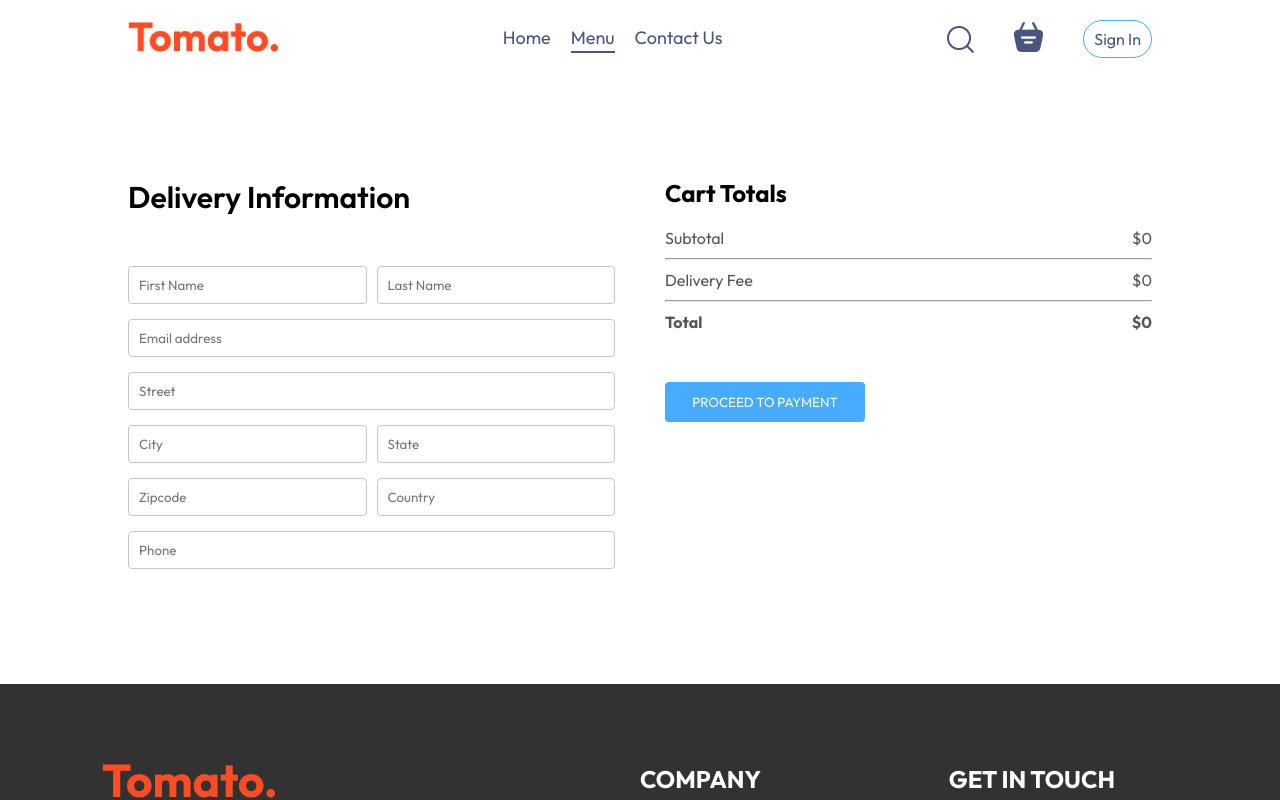
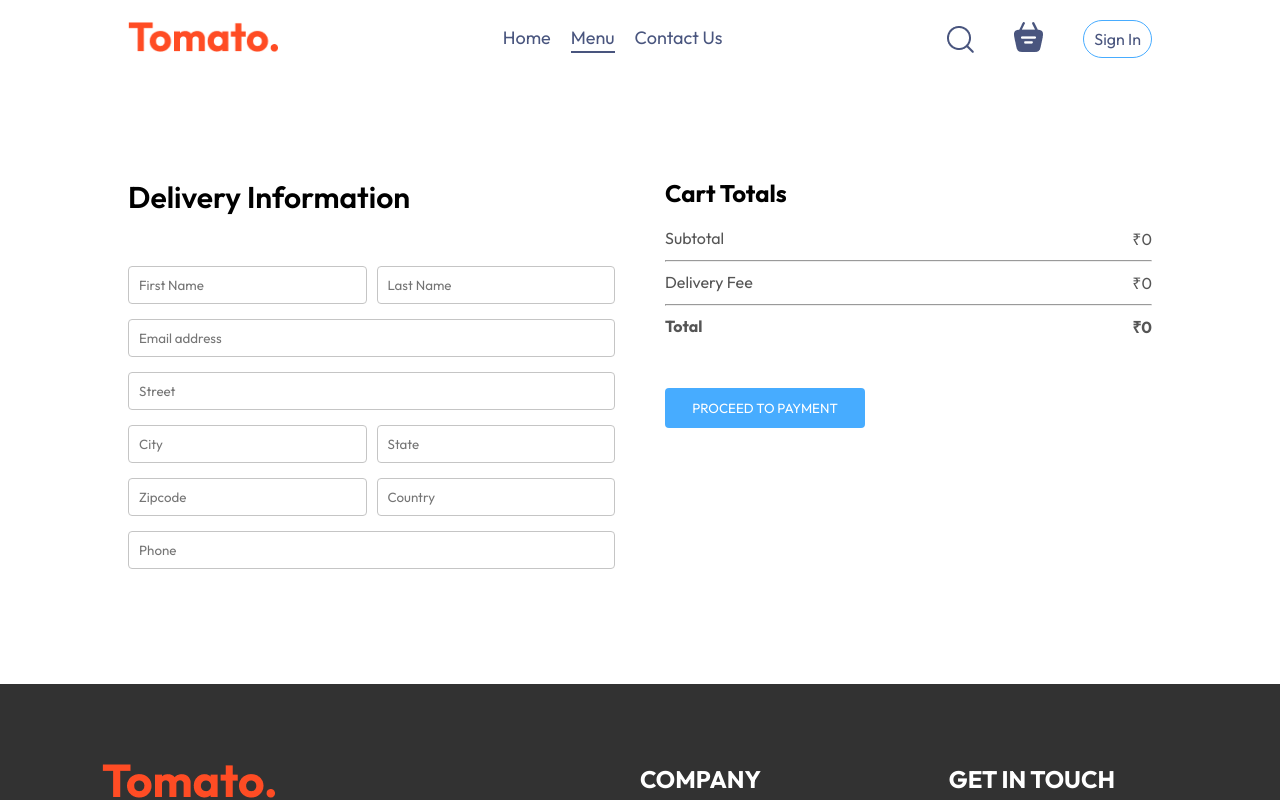
Before and after one commit to Deeks779/Food_Delivery_Website, a React (Vite) app in the folder frontend/: page /order in a window 1280 px wide. Shown: the top 800 px of the page. Built offline with nearby package versions, Linux system fonts and the light colour scheme; no server answers.

Commit message:
adding place order cost

```diff
--- a/frontend/src/pages/Cart/Cart.jsx
+++ b/frontend/src/pages/Cart/Cart.jsx
@@ -54,12 +54,12 @@ const Cart = () => {
             <hr />
             <div className="cart-total-details">
               <p>Delivery Fee</p>
-              <p>${getTotalCartAmount()===0?0:2}</p>
+              <p>₹{getTotalCartAmount()===0?0:2}</p>
             </div>
             <hr />
             <div className="cart-total-details">
               <b>Total</b>
-              <b>${getTotalCartAmount()===0?0:getTotalCartAmount()+2}</b>
+              <b>₹{getTotalCartAmount()===0?0:getTotalCartAmount()+2}</b>
             </div>
           </div>
           <button onClick={()=>navigate('/order')}>PROCEED TO CHECKOUT</button>
--- a/frontend/src/pages/PlaceOrder/PlaceOrder.jsx
+++ b/frontend/src/pages/PlaceOrder/PlaceOrder.jsx
@@ -33,17 +33,17 @@ const PlaceOrder = () => {
           <div>
           <div className="cart-total-details">
               <p>Subtotal</p>
-              <p>${getTotalCartAmount()}</p>
+              <p>₹{getTotalCartAmount()}</p>
             </div>
             <hr />
             <div className="cart-total-details">
               <p>Delivery Fee</p>
-              <p>${getTotalCartAmount()===0?0:2}</p>
+              <p>₹{getTotalCartAmount()===0?0:2}</p>
             </div>
             <hr />
             <div className="cart-total-details">
               <b>Total</b>
-              <b>${getTotalCartAmount()===0?0:getTotalCartAmount()+2}</b>
+              <b>₹{getTotalCartAmount()===0?0:getTotalCartAmount()+2}</b>
             </div>
           </div>
           <button>PROCEED TO PAYMENT</button>
```
